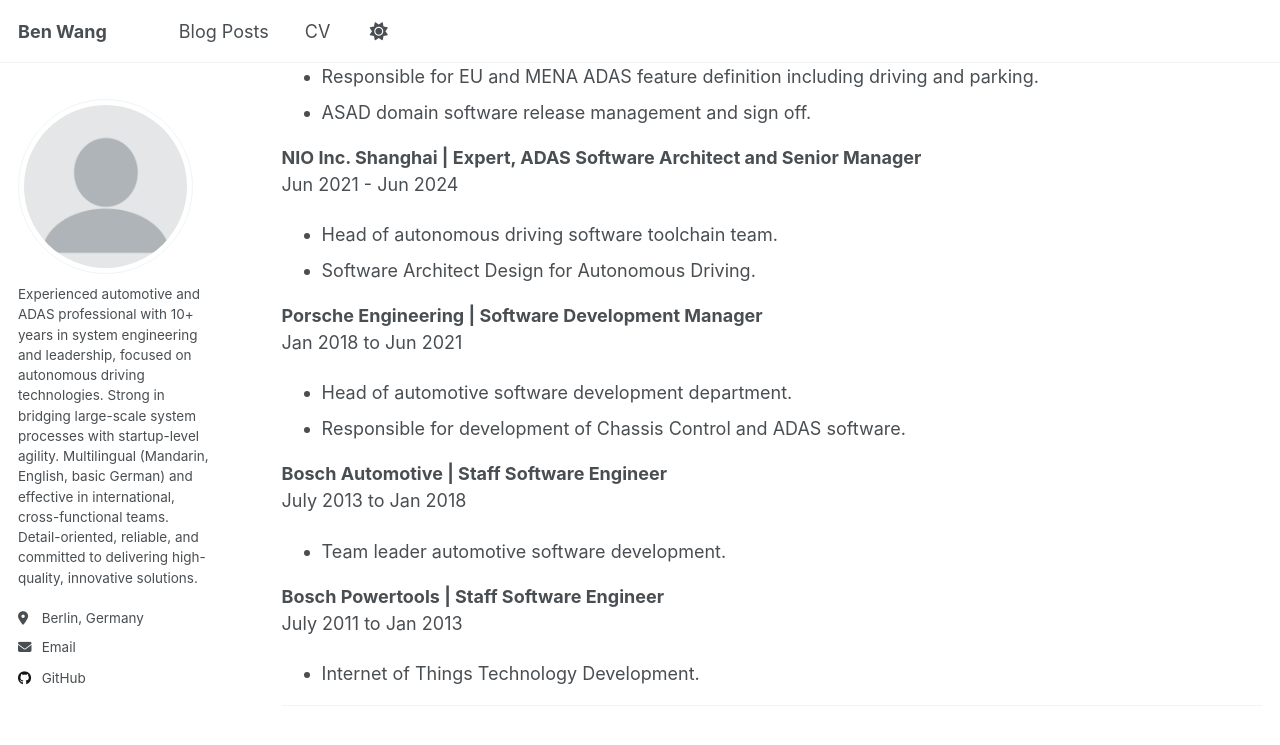
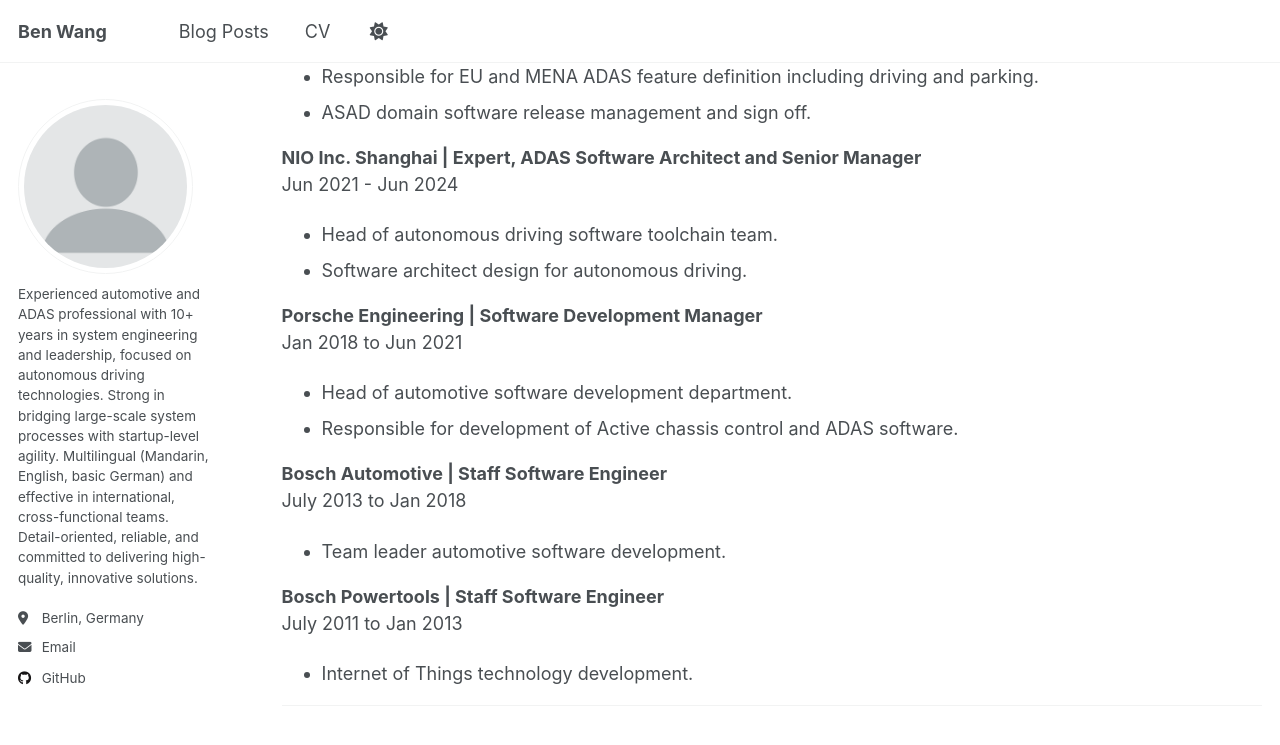
Before and after one commit to ai-benwang/ai-benwang.github.io, a Jekyll site: the page built from _pages/cv.md, in a window 1280 px wide and 900 px high, scrolled down 636 px. Shown: the top 745 px of the window. Built offline with Jekyll 4.4.1, drawn with Linux system fonts in a browser that asks for light colours.

Commit message:
modify cv

```diff
--- a/_pages/cv.md
+++ b/_pages/cv.md
@@ -36,12 +36,12 @@ Jun 2024 - Now
 **NIO Inc. Shanghai | Expert, ADAS Software Architect and Senior Manager**
 Jun 2021 - Jun 2024
 - Head of autonomous driving software toolchain team.
-- Software Architect Design for Autonomous Driving.
+- Software architect design for autonomous driving.
 
 **Porsche Engineering  | Software Development Manager**
 Jan 2018 to Jun 2021
 - Head of automotive software development department.
-- Responsible for development of Chassis Control and ADAS software.
+- Responsible for development of Active chassis control and ADAS software.
 
 **Bosch Automotive  | Staff Software Engineer**
 July 2013 to Jan 2018
@@ -49,7 +49,7 @@ July 2013 to Jan 2018
 
 **Bosch Powertools  | Staff Software Engineer**
 July 2011 to Jan 2013
-- Internet of Things Technology Development.
+- Internet of Things technology development.
 
 
 ---
```
